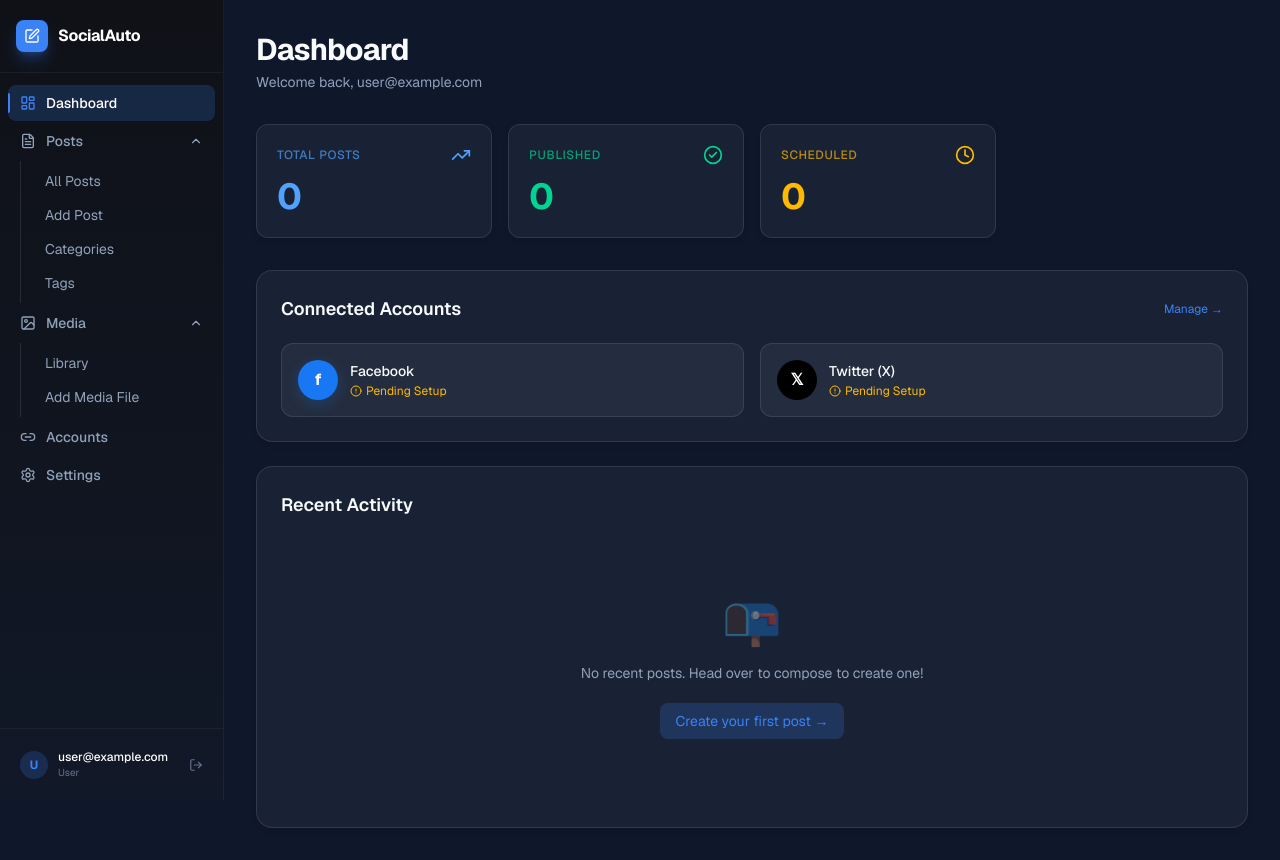
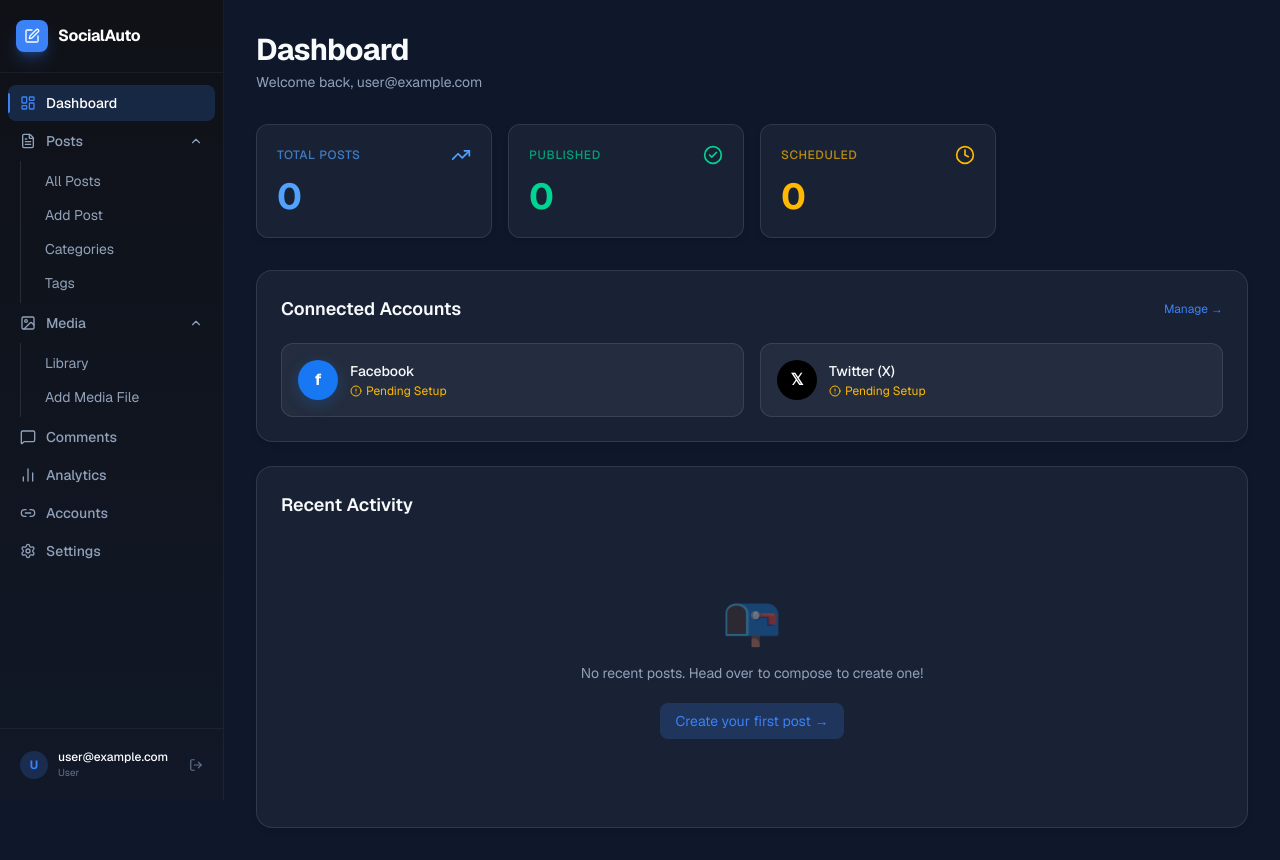
Before and after one commit to mustabshiranasir/SocialMediaAutomationSystem, a Next.js app: page / in a window 1280 px wide. Built offline with nearby package versions, Linux system fonts and the light colour scheme; no server answers; the database is empty; sample sign-in values are in the browser's storage.

Commit message:
feat: add comments and analytics to sidebar

```diff
--- a/src/components/Sidebar.tsx
+++ b/src/components/Sidebar.tsx
@@ -7,7 +7,7 @@ import { motion, AnimatePresence } from "framer-motion";
 import {
   LayoutDashboard, FileText, ChevronDown, Image, ShieldCheck,
   Link2, Users, Settings, LogOut, PenSquare, Tag, FolderOpen,
-  ImagePlus, List
+  ImagePlus, List, MessageSquare, BarChart2
 } from "lucide-react";
 import { useAuth } from "@/context/AuthContext";
 import { getPendingPosts } from "@/lib/firestore";
@@ -57,6 +57,16 @@ export default function Sidebar() {
         { label: "Library", href: "/media" },
         { label: "Add Media File", href: "/media/add" },
       ],
+    },
+    {
+      label: "Comments",
+      href: "/comments",
+      icon: <MessageSquare className="w-4 h-4" />,
+    },
+    {
+      label: "Analytics",
+      href: "/analytics",
+      icon: <BarChart2 className="w-4 h-4" />,
     },
     {
       label: "Approvals",
```
